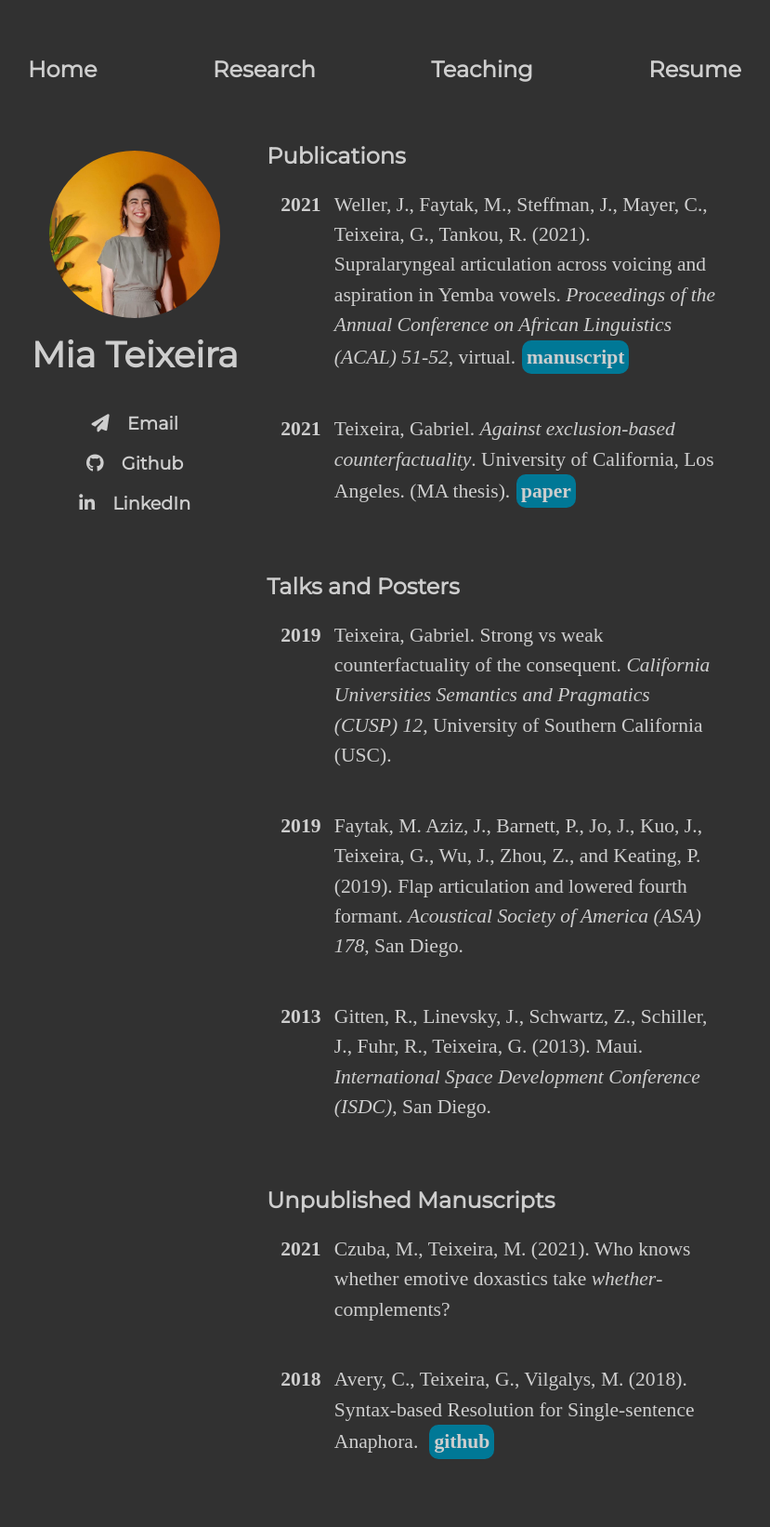
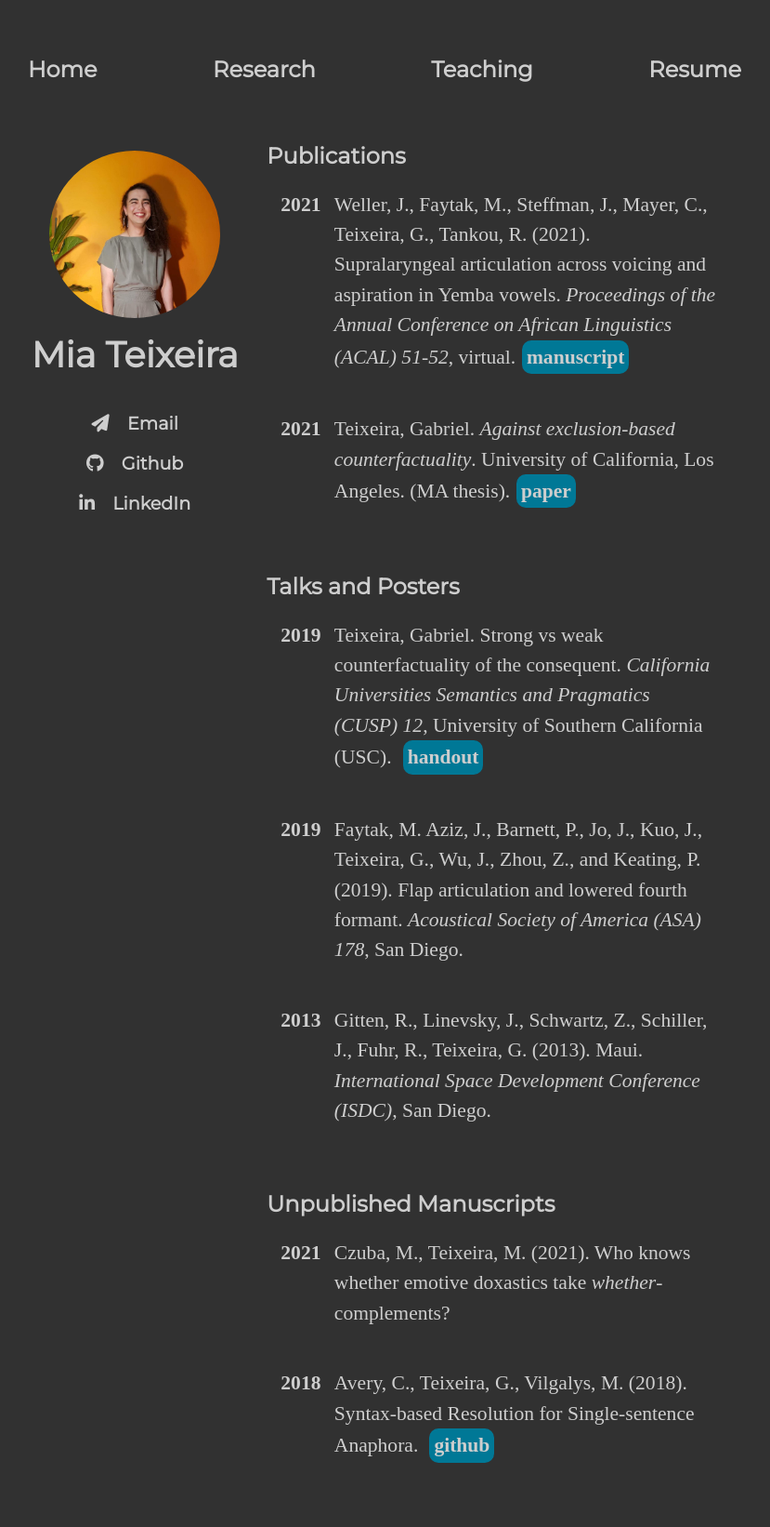
Before and after one commit to miateixeira/miateixeira.github.io, a Jekyll site: the page built from research/index.html, in a window 1280 px wide. Shown: the whole page at 93% size, without its empty margins (226-1055 px from the left). Built offline with Jekyll 4.4.1, drawn with Linux system fonts in a browser that asks for light colours; nearby versions of some CDN libraries.

Commit message:
added cusp handout

```diff
--- a/research/index.html
+++ b/research/index.html
@@ -38,7 +38,7 @@ title: Research
     </div><!-- ./bib-year -->
     <div class="bib-info">
       <p>
-        Teixeira, Gabriel. Strong vs weak counterfactuality of the consequent. <em>California Universities Semantics and Pragmatics (CUSP) 12</em>, University of Southern California (USC).
+        Teixeira, Gabriel. Strong vs weak counterfactuality of the consequent. <em>California Universities Semantics and Pragmatics (CUSP) 12</em>, University of Southern California (USC). <a href="https://nbviewer.jupyter.org/github/miateixeira/miateixeira.github.io/blob/main/files/CUSP-2019.pdf" target="_blank">handout</a>
       </p>
     </div><!-- ./bib-info -->
   </div><!-- ./bib-entry -->
```
Also changed, not shown: 1 other file.
